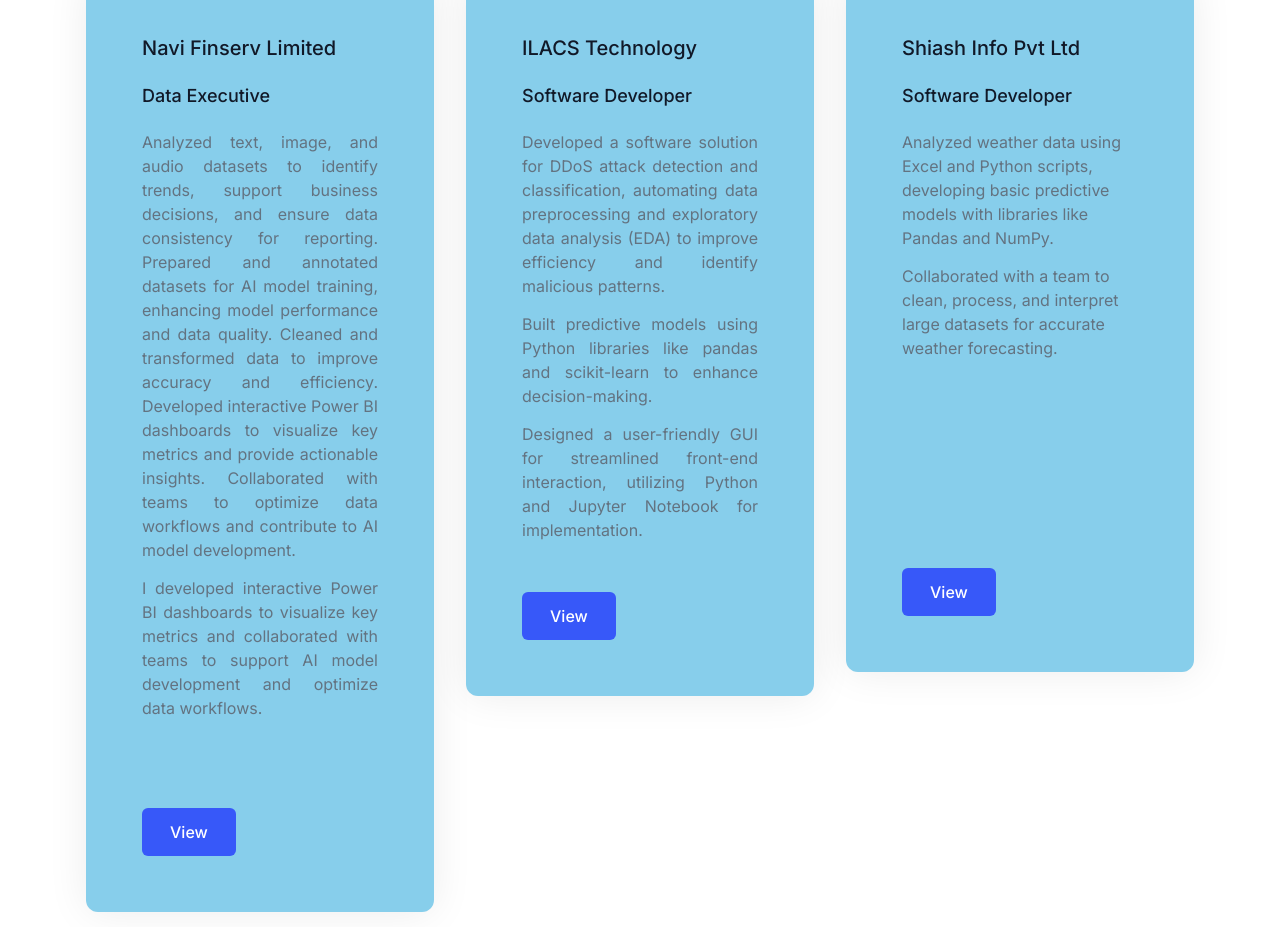
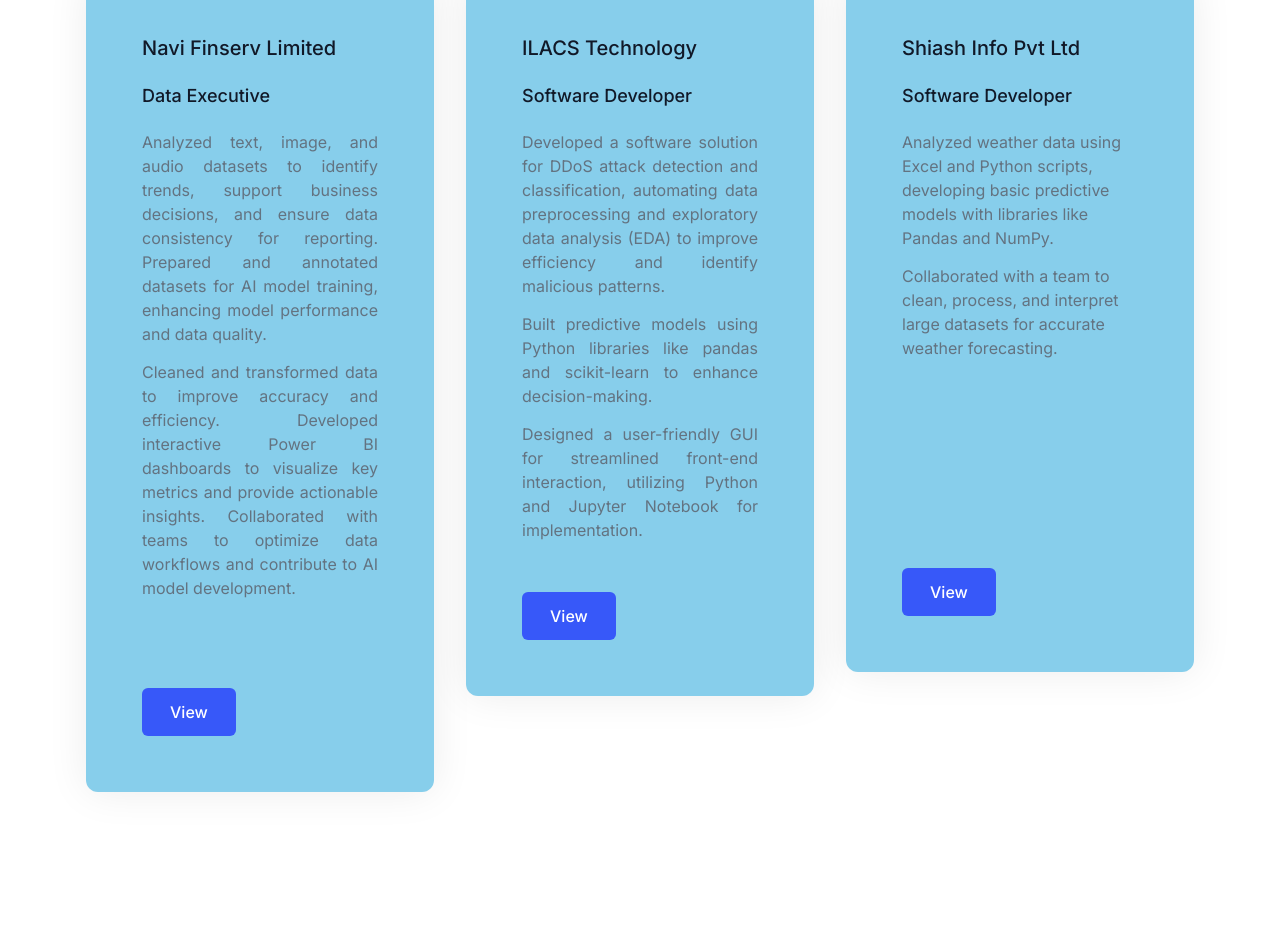
Before and after one commit to KunalAggarwal6500/KunalAggarwal6500, a website: page index.html in a window 1280 px wide. Shown: the part 1760-2687 px from the top of the page. Drawn offline with nearby package versions, Linux system fonts and the light colour scheme.

Commit message:
Update index.html

```diff
--- a/index.html
+++ b/index.html
@@ -487,10 +487,9 @@
                 <div class="flex flex-col gap-[14px] w-full">
                   <p class="text-base text-body-color dark:text-dark-6 text-justify">
                     Analyzed text, image, and audio datasets to identify trends, support business decisions, and ensure data consistency for reporting. Prepared and annotated datasets for AI model training, enhancing model performance and data quality.
-                    Cleaned and transformed data to improve accuracy and efficiency. Developed interactive Power BI dashboards to visualize key metrics and provide actionable insights. Collaborated with teams to optimize data workflows and contribute to AI model development.
                   </p>
                   <p class="text-base text-body-color dark:text-dark-6 text-justify">
-                    I developed interactive Power BI dashboards to visualize key metrics and collaborated with teams to support AI model development and optimize data workflows.
+                    Cleaned and transformed data to improve accuracy and efficiency. Developed interactive Power BI dashboards to visualize key metrics and provide actionable insights. Collaborated with teams to optimize data workflows and contribute to AI model development.
                   </p>
                   <br>
                 </div>
```
